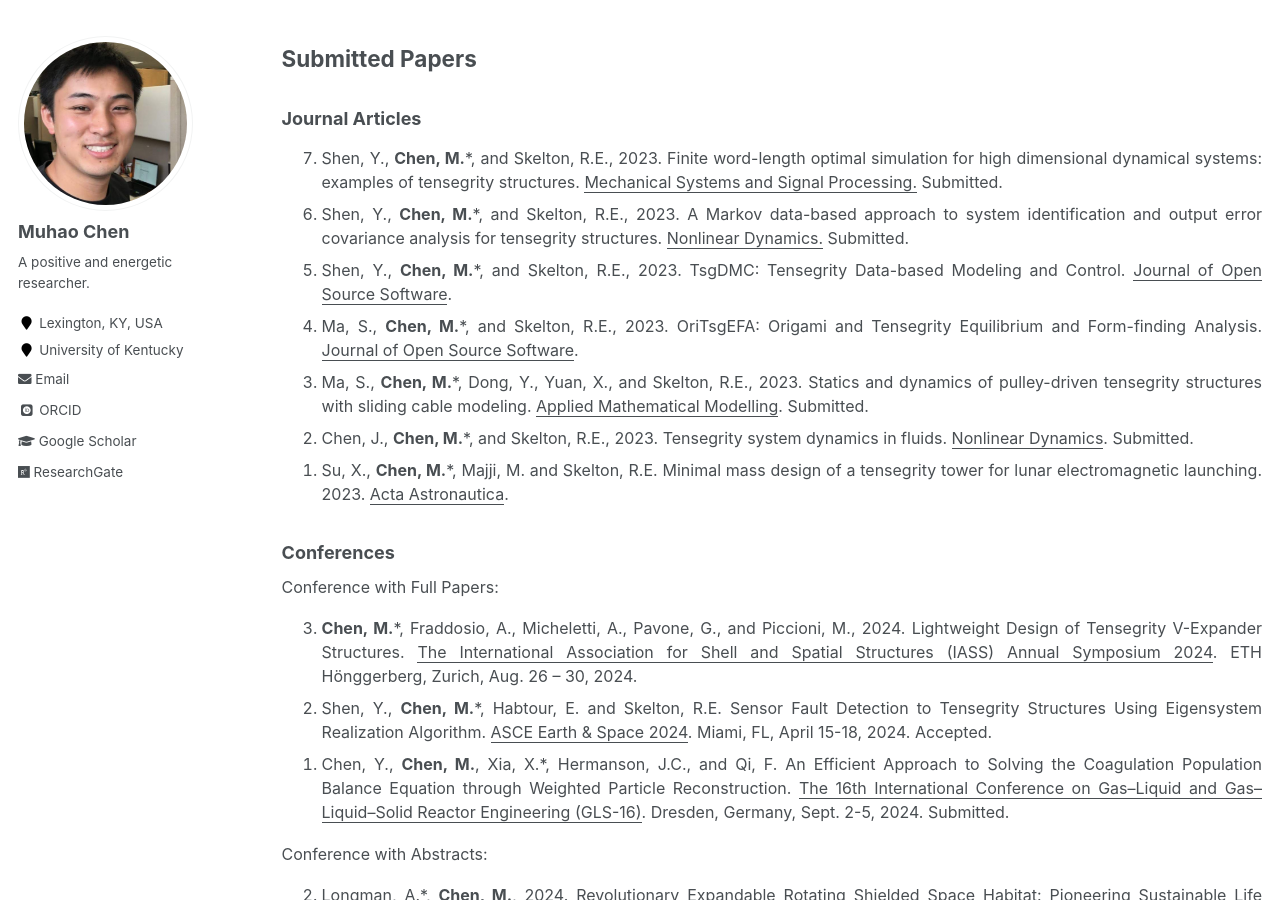
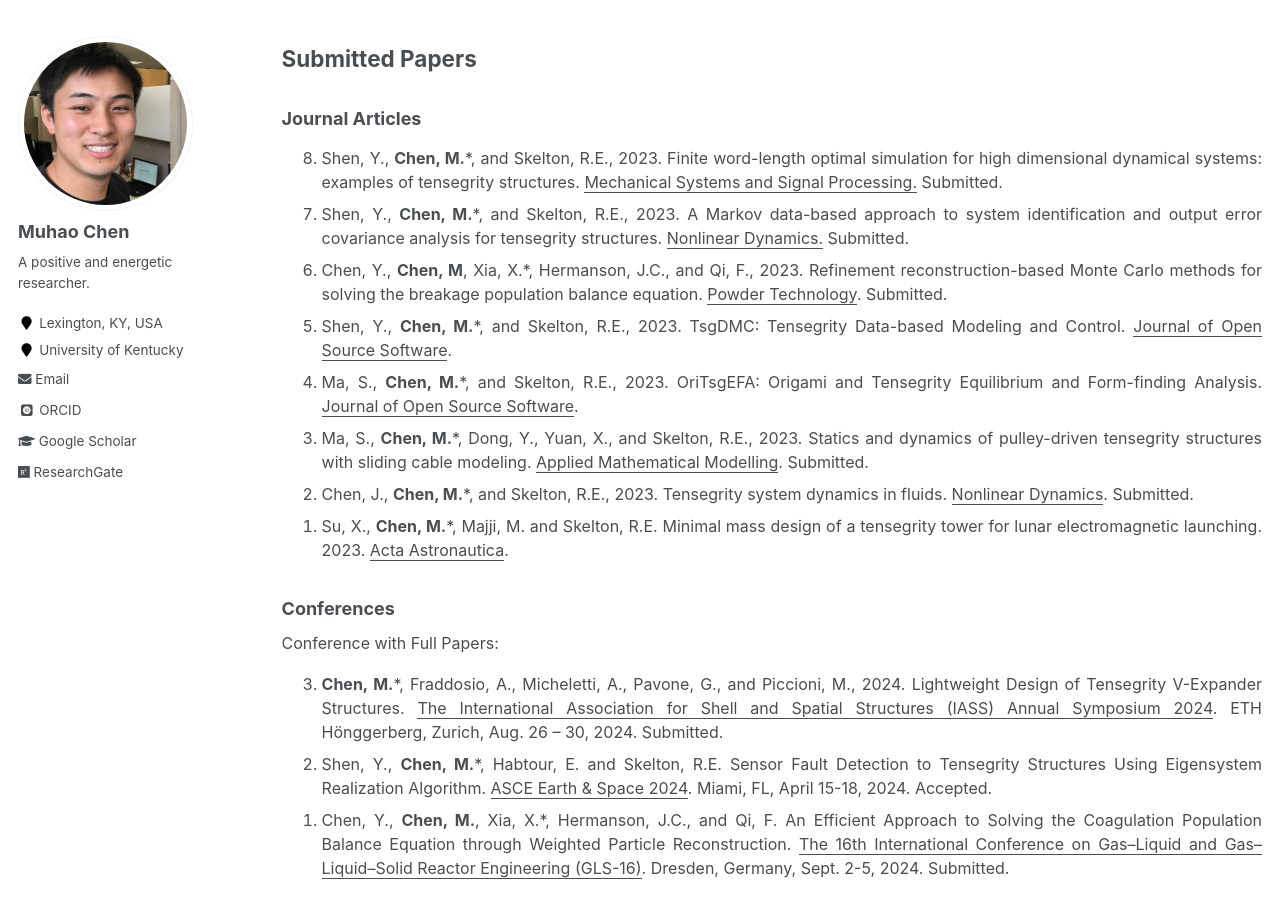
Before and after one commit to Muhao-Chen/muhao-chen.github.io, a Jekyll site: the page built from _pages/publication.md, in a window 1280 px wide and 900 px high, scrolled down 3227 px. Built offline with Jekyll 4.4.1, drawn with Linux system fonts in a browser that asks for light colours; some web fonts are replaced.

Commit message:
Update publication.md

```diff
--- a/_pages/publication.md
+++ b/_pages/publication.md
@@ -80,7 +80,7 @@ Conference with Abstracts:
 <li>Shen, Y., <strong>Chen, M.</strong>*, and Skelton, R.E., 2023. Finite word-length optimal simulation for high dimensional dynamical systems: examples of tensegrity structures. <u>Mechanical Systems and Signal Processing.</u> Submitted.</li>
 <li>Shen, Y., <strong>Chen, M.</strong>*, and Skelton, R.E., 2023. A Markov data-based approach to system identification and output error covariance analysis for tensegrity structures. <u>Nonlinear Dynamics.</u> Submitted.</li>
 <!-- <li> <strong>Chen, M.</strong>*, and Skelton, R.E., 2022. Mass efficient Double-Helix Tensegrity for underwater, land, air, and space applications. <u>Computer Methods in Applied Mechanics and Engineering</u>.-->
-<!-- <li> Chen, Y., <strong>Chen, M</strong>, Xia, X.*, Hermanson, J.C., and Qi, F., 2023. Refinement reconstruction-based Monte Carlo methods for solving the breakage population balance equation. <u>Powder Technology</u>. </li> -->
+<li> Chen, Y., <strong>Chen, M</strong>, Xia, X.*, Hermanson, J.C., and Qi, F., 2023. Refinement reconstruction-based Monte Carlo methods for solving the breakage population balance equation. <u>Powder Technology</u>. Submitted. </li>
 <!-- <li> <strong>Chen, M.</strong>*, Shen, Y., Majji, M. and Skelton, R.E. Integrated economic sensor/actuator selection and covariance control for tensegrity robots. 2023. <u>Automatica</u>. </li> -->
 <!-- <li>Bai, M., <strong>Chen, M</strong>*, and Skelton, R.E., 2023. Lightweight design of tensegrity cranes based on the Michell Truss topology subject to cantilever loads. <u>Computer Methods in Applied Mechanics and Engineering</u>. Submitted.<\li> -->
 <li>Shen, Y., <strong>Chen, M.</strong>*, and Skelton, R.E., 2023. TsgDMC: Tensegrity Data-based Modeling and Control. <u>Journal of Open Source Software</u>. </li>
@@ -95,7 +95,7 @@ Conference with Abstracts:
 <font size=3>
 Conference with Full Papers:
 <ol reversed>
-<li><strong>Chen, M.</strong>*, Fraddosio, A., Micheletti, A., Pavone, G., and Piccioni, M., 2024. Lightweight Design of Tensegrity V-Expander Structures. <u>The International Association for Shell and Spatial Structures (IASS) Annual Symposium 2024</u>. ETH Hönggerberg, Zurich, Aug. 26 – 30, 2024. </li>
+<li><strong>Chen, M.</strong>*, Fraddosio, A., Micheletti, A., Pavone, G., and Piccioni, M., 2024. Lightweight Design of Tensegrity V-Expander Structures. <u>The International Association for Shell and Spatial Structures (IASS) Annual Symposium 2024</u>. ETH Hönggerberg, Zurich, Aug. 26 – 30, 2024. Submitted. </li>
 <li>Shen, Y., <strong>Chen, M.</strong>*, Habtour, E. and Skelton, R.E. Sensor Fault Detection to Tensegrity Structures Using Eigensystem Realization Algorithm. <u>ASCE Earth & Space 2024</u>. Miami, FL, April 15-18, 2024. Accepted.</li>
 <li> Chen, Y., <strong>Chen, M.</strong>, Xia, X.*, Hermanson, J.C., and Qi, F. An Efficient Approach to Solving the Coagulation Population Balance Equation through Weighted Particle Reconstruction. <u>The 16th International Conference on Gas–Liquid and Gas–Liquid–Solid Reactor Engineering (GLS-16)</u>. Dresden, Germany, Sept. 2-5, 2024. Submitted.</li>
 <!-- <li><strong>Chen, M.</strong>*, Shen, Y., and Skelton, R.E. The Optimal Dynamical Model for 3D Tensegrity Morphing Airfoils. <u>ASCE Earth & Space 2024</u>. April 15-18, 2024, Miami, FL.</li> -->
```
